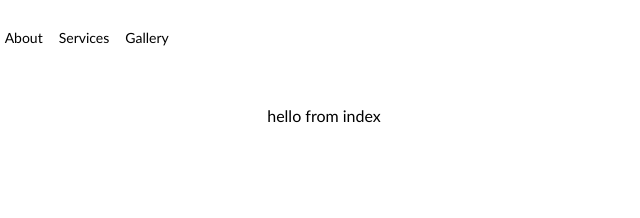
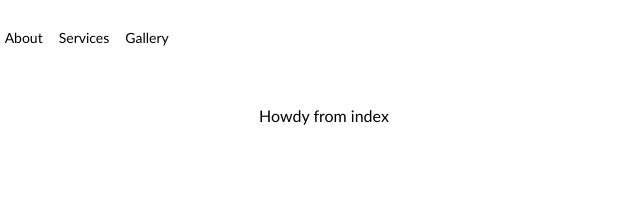
Before and after one commit to JS-goose/tracysupholstery, a Gatsby site in the folder v2/: page / in a window 1280 px wide. Shown: the full height of the page, 316-956 px from the left. Built offline with nearby package versions, Linux system fonts and the light colour scheme; Gatsby itself is replaced by a stand-in of ours.

```diff
--- a/v2/src/pages/index.jsx
+++ b/v2/src/pages/index.jsx
@@ -5,7 +5,7 @@ import SeO from "../components/seo"
 const IndexPage = () => (
   <div className="index-wrapper flex flex-col items-center">
     <SeO title="Home" />
-    <div>hello from index</div>
+    <div>Howdy from index</div>
   </div>
 )
 
```
Also changed, not shown: v2/src/images/ui/marine-upholstery-and-wheel.jpg (added), v2/src/images/ui/marine-upholstery-wheel.jpg (added).
